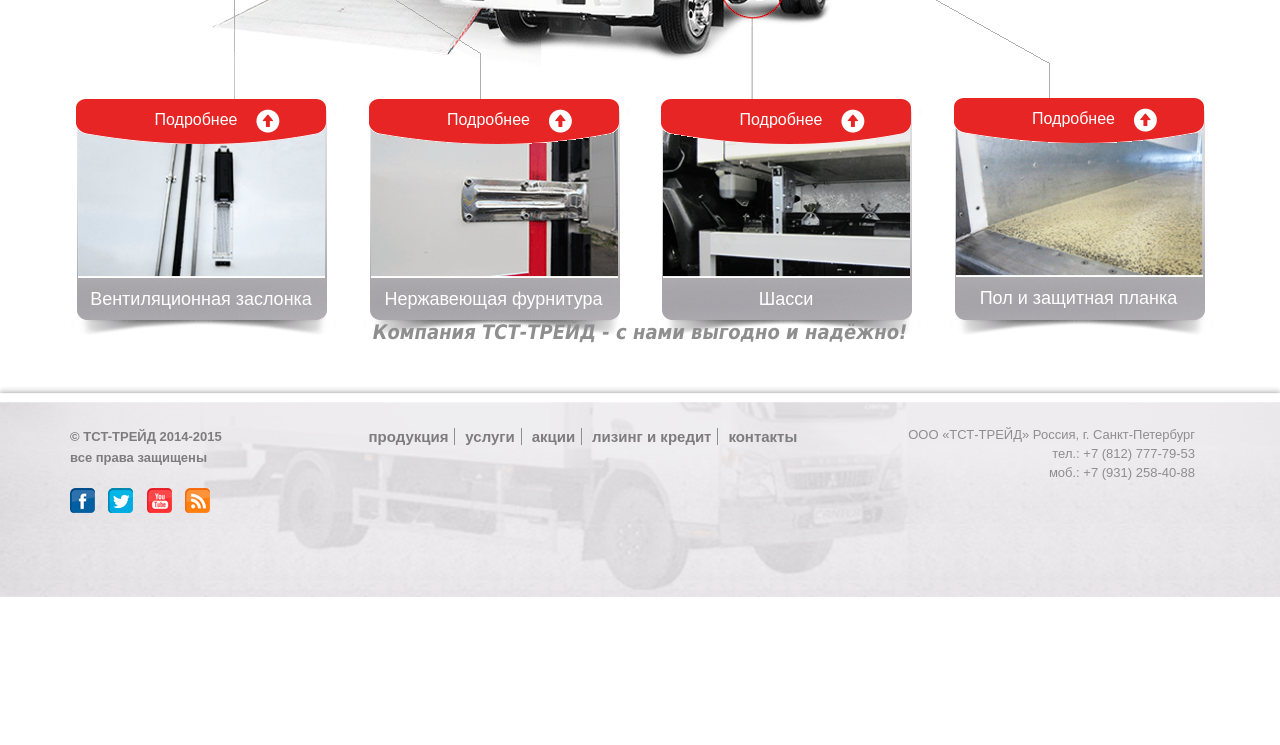
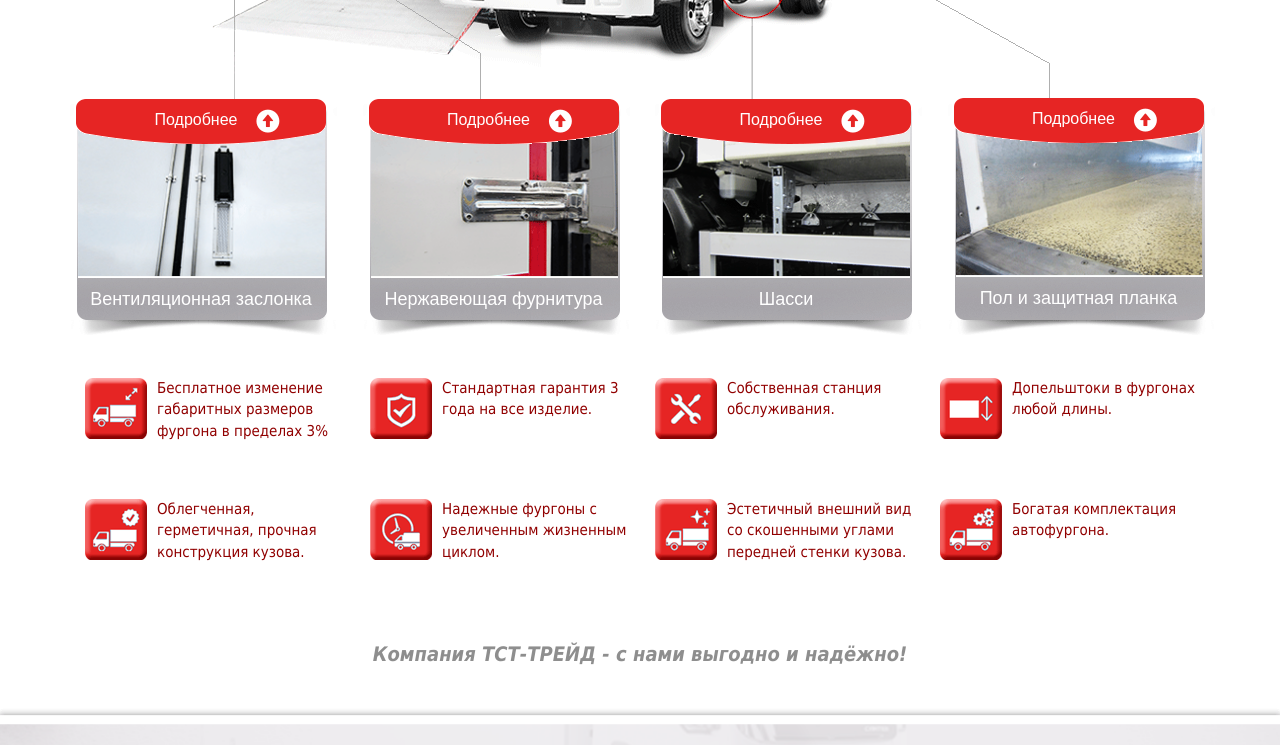
Before and after one commit to maximusDreddoff/trucks, a plain HTML site: page main.html in a window 1280 px wide. Shown: the part 2451-3196 px from the top of the page. Before the commit the page ends 3048 px from the top, so only its background shows below. Drawn offline with nearby package versions, Linux system fonts and the light colour scheme; a script that the page names is missing.

Commit message:
icons-bottom

```diff
--- a/less/main.less
+++ b/less/main.less
@@ -262,3 +262,14 @@
         z-index: 88;
     }
 }
+
+.red-icon-cells {
+    padding-top: 60px;
+    span {
+        color: #910000;
+        position: absolute;
+        padding-left: 10px;
+        font-family: Tahoma, sans-serif;
+        font-size: 15px;
+    }
+}
--- a/main.html
+++ b/main.html
@@ -307,6 +307,7 @@
                     </ul>
                 </div>
             </div>
+            <!--Eo menu-top-->
             <!--main-decription-truck-image-->
             <div class="col-xs-12 col-sm-12 col-md-12 col-lg-12 description-image">
                 <div class="col-xs-1 col-sm-1 col-md-1 col-lg-1"></div>
@@ -424,7 +425,37 @@
                 </div>
 
             </div>
+            <!--Eo menu-bottom-->
+            <div class="clearfix padding-bottom"></div>
+            <div class="col-xs-12 col-sm-12 col-md-12 col-lg-12 red-icon-cells">
+                <div class="col-xs-3 col-sm-3 col-md-3 col-lg-3">
+                    <img src="img/main-page/icon01.png" /><span>Бесплатное изменение габаритных размеров фургона в пределах 3%</span>
+                </div>
+                <div class="col-xs-3 col-sm-3 col-md-3 col-lg-3">
+                    <img src="img/main-page/icon02.png" /><span>Стандартная гарантия 3 года на все изделие.</span>
+                </div>
+                <div class="col-xs-3 col-sm-3 col-md-3 col-lg-3">
+                    <img src="img/main-page/icon03.png" /><span>Собственная станция обслуживания.</span>
+                </div>
+                <div class="col-xs-3 col-sm-3 col-md-3 col-lg-3">
+                    <img src="img/main-page/icon04.png" /><span>Допельштоки в фургонах любой длины.</span>
+                </div>
+            </div>
+            <div class="col-xs-12 col-sm-12 col-md-12 col-lg-12 padding-bottom red-icon-cells">
 
+                <div class="col-xs-3 col-sm-3 col-md-3 col-lg-3">
+                    <img src="img/main-page/icon05.png" /><span>Облегченная, герметичная, прочная конструкция кузова.</span>
+                </div>
+                <div class="col-xs-3 col-sm-3 col-md-3 col-lg-3">
+                    <img src="img/main-page/icon06.png" /><span>Надежные фургоны с увеличенным жизненным циклом.</span>
+                </div>
+                <div class="col-xs-3 col-sm-3 col-md-3 col-lg-3 ">
+                    <img src="img/main-page/icon07.png" /><span>Эстетичный внешний вид со скошенными углами передней стенки кузова.</span>
+                </div>
+                <div class="col-xs-3 col-sm-3 col-md-3 col-lg-3 ">
+                    <img src="img/main-page/icon08.png" /><span>Богатая комплектация автофургона.</span>
+                </div>
+            </div>
         </div>
     </div>
 
@@ -434,56 +465,6 @@
         $("#js-footer").load("footer.html");
     </script>
 
-
-
-    <!--<div class="header-background">
-        <img src="img/static-page/header-background.png" alt="background" title="header-picture" />
-    </div>
-
-    <div class="header-container">
-        <div>
-            <img src="img/static-page/logo.png" alt="logo" title="logo" class="logo" />
-            <span class="company-name">TCT<span>трейд</span></span>
-
-            <img src="img/static-page/lines.png" alt="line" class="lines"/>
-            <span class="navigation-top">
-                <img src="img/static-page/house-icon.png" class="house-icon" />
-                <a>продукция</a>
-                <a>услуги</a>
-                <a>акции</a>
-                <a>лизинг и кредит</a>
-                <a>контакты</a>
-            </span>
-            <ul class="list-menu">
-                <li><a>производство</a></li>
-                <li><a>продажа</a></li>
-                <li><a>сервис</a></li>
-            </ul>
-            <div class="number">
-                4211242
-                <span>
-                    <img src="img/static-page/phone.png" />
-                </span>
-                <span>
-                    заказать звонок
-                </span>
-            </div>
-        </div>
-
-        <div>
-        </div>
-    </div>
-
-    <div></div>
-    <div></div>
-    <div></div>
-    <div></div>
-    <div></div>
-    <div></div>
-    <div></div>
-    <div></div>
-    <div></div>
-        -->
     <!-- Include all compiled plugins (below), or include individual files as needed -->
     <script src="js/bootstrap.min.js"></script>
     <script src="js/layout.js"></script>
```
Also changed, not shown: index.html (+0 -50 lines), img/main-page/icon01.png (added), img/main-page/icon02.png (added), img/main-page/icon03.png (added), img/main-page/icon04.png (added), img/main-page/icon05.png (added), img/main-page/icon06.png (added), img/main-page/icon07.png (added), img/main-page/icon08.png (added), less/main.css, less/main.min.css, 1 other file.
